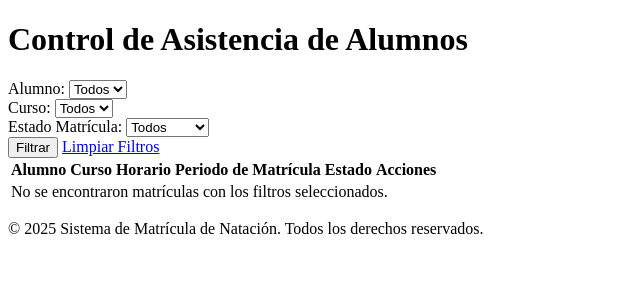
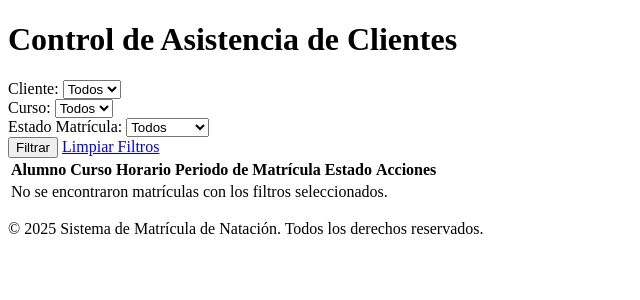
Before and after one commit to miguel-ls/natacion, a PHP site: template src/views/asistencias_alumnos/index.php in a window 1280 px wide. Shown: the part 104-404 px from the top of the page, without its empty margins (0-640 px from the left). Run offline with PHP 8.4, Linux system fonts and the light colour scheme; the template is opened without the code that fills it, so the values that code supplies are empty; the visitor is signed in with stand-in values (Sample User, id 1).

Commit message:
refactor: Rename 'Alumno' to 'Cliente' in UI text
This commit changes all user-facing text from 'Alumno' (Student) to 'Cliente' (Client) as per the user's request.

- Updates the main menu links in `partials/header.php`.
- Updates the page titles, button texts, and labels in the views under `views/alumnos/`.
- Updates the title and labels in `views/asistencias_alumnos/index.php`.
- Updates the relevant text in the 'new student' section of the `views/matriculas/create.php` form.

This is a UI text change and does not alter the internal logic or variable names.

```diff
--- a/src/views/asistencias_alumnos/index.php
+++ b/src/views/asistencias_alumnos/index.php
@@ -6,7 +6,7 @@ require_once __DIR__ . '/../partials/header.php';
 
 <div class="container">
     <div class="page-header">
-        <h1>Control de Asistencia de Alumnos</h1>
+        <h1>Control de Asistencia de Clientes</h1>
     </div>
 
     <?php if (isset($_SESSION['error_message'])): ?>
@@ -18,7 +18,7 @@ require_once __DIR__ . '/../partials/header.php';
         <input type="hidden" name="url" value="asistencias_alumnos">
 
         <div class="form-group">
-            <label for="id_alumno">Alumno:</label>
+            <label for="id_alumno">Cliente:</label>
             <select name="id_alumno" id="id_alumno" class="form-control">
                 <option value="0">Todos</option>
                 <?php foreach ($alumnos as $alumno): ?>
```
